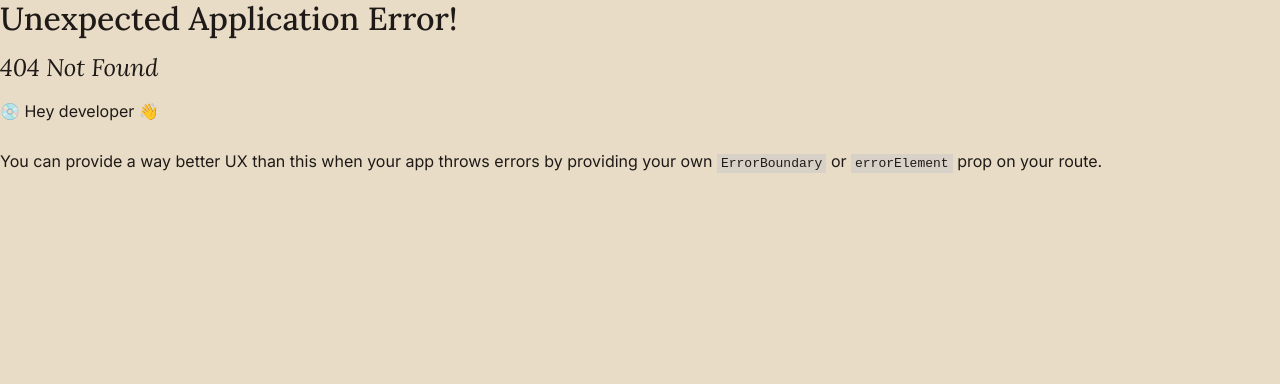
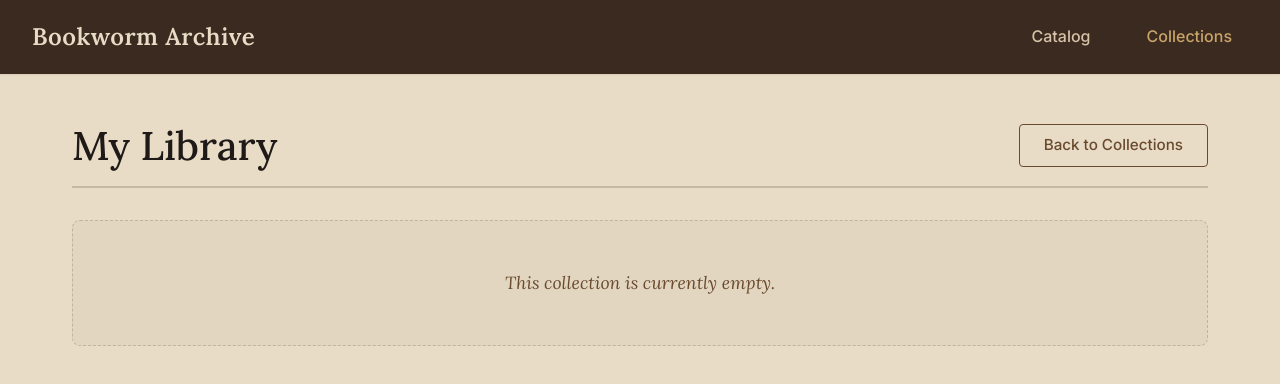
Before and after one commit to szlaci3/bookworm, a React (Vite) app: page /collections/library in a window 1280 px wide. Before the commit this address had no page. Shown: the top 384 px of the page. Built offline with nearby package versions, Linux system fonts and the light colour scheme.

Commit message:
Collection Detail

```diff
--- a/src/app/router.tsx
+++ b/src/app/router.tsx
@@ -3,6 +3,7 @@ import Layout from './Layout';
 import CatalogPage from '../pages/CatalogPage';
 import BookDetailsPage from '../pages/BookDetailsPage';
 import CollectionsPage from '../pages/CollectionsPage';
+import CollectionDetailPage from '../features/collections/pages/CollectionDetailPage';
 
 export const router = createBrowserRouter([
   {
@@ -21,6 +22,10 @@ export const router = createBrowserRouter([
         path: '/collections',
         element: <CollectionsPage />,
       },
+      {
+        path: '/collections/:collectionId',
+        element: <CollectionDetailPage />,
+      }
     ]
   }
 ]);
--- a/src/features/collections/collections.selectors.ts
+++ b/src/features/collections/collections.selectors.ts
@@ -22,13 +22,22 @@ export const selectAllCollections = createSelector(
 /**
  * Factory selector (curried) to get book objects for a specific collection.
  */
-export const selectBooksInCollection = (collectionId: CollectionId) =>
+export const selectBooksForCollection = (collectionId: CollectionId) =>
   createSelector(
     [selectBooksById, selectMemberships],
     (booksById, memberships) => {
       const bookIds = memberships[collectionId] || [];
-      return bookIds.map((id) => booksById[id]).filter(Boolean);
+      return bookIds.map((id) => booksById[id]).filter((book): book is Book => Boolean(book))
     }
+  );
+
+/**
+ * Factory selector (curried) to get a collection by its ID.
+ */
+export const selectCollectionById = (collectionId: CollectionId) =>
+  createSelector(
+    [selectCollectionsById],
+    (collectionsById) => collectionsById[collectionId]
   );
 
 export const selectLibraryCollection = createSelector(
--- /dev/null
+++ b/src/features/collections/pages/CollectionDetailPage.tsx
@@ -0,0 +1,107 @@
+import { useParams, Link } from 'react-router-dom';
+import { useAppDispatch, useAppSelector } from '../../../app/hooks';
+import { selectCollectionById, selectBooksForCollection } from '../collections.selectors';
+import { removeBookFromCollection } from '../collectionsSlice';
+import type { Book } from '../../../types/books';
+import type { CollectionId } from '../../../types/ids';
+
+function CollectionBookItem({ book, collectionId }: { book: Book; collectionId: CollectionId }) {
+  const dispatch = useAppDispatch();
+
+  const handleRemove = (e: React.MouseEvent) => {
+    e.preventDefault();
+    dispatch(removeBookFromCollection({ collectionId, bookId: book.id }));
+  };
+
+  return (
+    <li>
+      <Link to={`/books/${book.id}`} style={{ textDecoration: 'none' }}>
+        <div className="book-card">
+          <div className="book-card__title">
+            {book.title}
+          </div>
+          <div className="book-card__author">
+            {book.authors.join(', ') || 'Unknown Author'}
+          </div>
+          <div
+            className="book-card__meta"
+            style={{ display: 'flex', justifyContent: 'space-between', alignItems: 'center' }}
+          >
+            <span>
+              {book.firstPublishYear ? `First published: ${book.firstPublishYear}` : 'Publication year unknown'}
+            </span>
+            <button
+              type="button"
+              className="btn btn-secondary btn-light"
+              onClick={handleRemove}
+              style={{ fontSize: '0.8rem', padding: 'var(--space-1) var(--space-2)' }}
+            >
+              Remove
+            </button>
+          </div>
+        </div>
+      </Link>
+    </li>
+  );
+}
+
+export default function CollectionDetailPage() {
+  const { collectionId } = useParams<{ collectionId: string }>();
+
+  const id = collectionId as CollectionId;
+  // Note: we use our factory selectors to get the specific data for this ID
+  const collection = useAppSelector(selectCollectionById(id));
+  const books = useAppSelector(selectBooksForCollection(id));
+
+  if (!collection) {
+    return (
+      <div className="state-message state-message--error">
+        <h2>Collection Not Found</h2>
+        <p>The collection you are looking for does not exist or has been deleted.</p>
+        <Link to="/collections" className="btn btn-primary" style={{ marginTop: 'var(--space-4)' }}>
+          Back to Collections
+        </Link>
+      </div>
+    );
+  }
+
+  return (
+    <div className="collection-detail-page">
+      <div className="collections-header">
+        <h1>{collection.name}</h1>
+        <Link to="/collections" className="btn btn-secondary">
+          Back to Collections
+        </Link>
+      </div>
+
+      {collection.description && (
+        <div
+          className="collection-description"
+          style={{
+            marginBottom: 'var(--space-5)',
+            fontStyle: 'italic',
+            color: 'var(--text-secondary)',
+            fontSize: '1.1rem',
+            padding: '0 var(--space-1)'
+          }}
+        >
+          {collection.description}
+        </div>
+      )}
+
+      {books.length === 0 ? (
+        <div className="state-message">
+          This collection is currently empty.
+        </div>
+      ) : (
+        <div className="results-container">
+          <ul className="results-grid">
+            {books.map((book) => (
+              <CollectionBookItem key={book.id} book={book} collectionId={id} />
+            ))}
+          </ul>
+        </div>
+      )}
+    </div>
+  );
+}
--- a/src/index.css
+++ b/src/index.css
@@ -335,6 +335,7 @@ select.input-base {
 .btn-primary:not(:disabled):hover {
   background-color: var(--action-hover);
   border-color: var(--color-deep-walnut);
+  color: var(--color-deep-walnut); /* Ensure text color remains consistent even if it's a Link */
 }
 
 .btn-secondary {
@@ -727,14 +728,7 @@ select.input-base {
     border-radius: 10px 0 0 25px;
 }
 
-.collection-card-shell:hover {
-  transform: translateY(-3px);
-}
 
-.collection-card-shell:hover .collection-card {
-  box-shadow: var(--shadow-md);
-  background-color: var(--surface-secondary);
-}
 
 .collection-card__title {
   color: var(--color-warm-beige);
--- a/src/pages/CollectionsPage.tsx
+++ b/src/pages/CollectionsPage.tsx
@@ -1,4 +1,5 @@
 import { useState } from 'react';
+import { Link } from 'react-router-dom';
 import { useAppDispatch, useAppSelector } from '../app/hooks';
 import { selectAllCollections, selectMemberships } from '../features/collections/collections.selectors';
 import { createCollection, renameCollection, deleteCollection } from '../features/collections/collectionsSlice';
@@ -90,9 +91,13 @@ export default function CollectionsPage() {
                           Edit
                         </button>
                       )}
-                      <button className="btn btn-primary" style={{ padding: '0.25rem 0.75rem', fontSize: '0.85rem' }}>
+                      <Link
+                        to={`/collections/${col.id}`}
+                        className="btn btn-primary"
+                        style={{ padding: '0.25rem 0.75rem', fontSize: '0.85rem' }}
+                      >
                         View
-                      </button>
+                      </Link>
                     </div>
                   </div>
                 </div>
--- a/src/types/books.ts
+++ b/src/types/books.ts
@@ -29,5 +29,6 @@ export interface Book {
 export interface Collection {
   id: CollectionId;
   name: string;
+  description?: string;
   isSystem?: boolean;
 }
```
